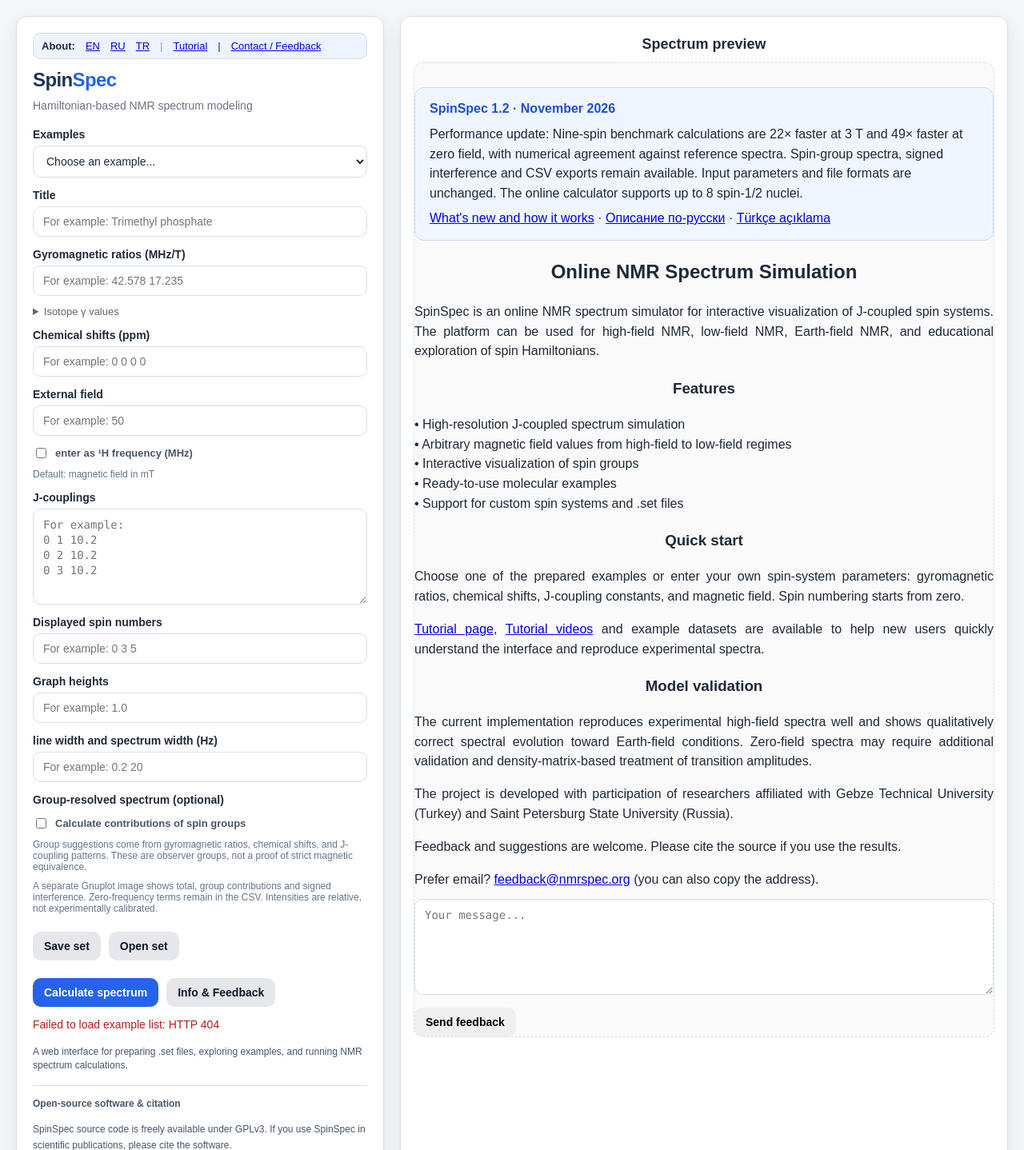
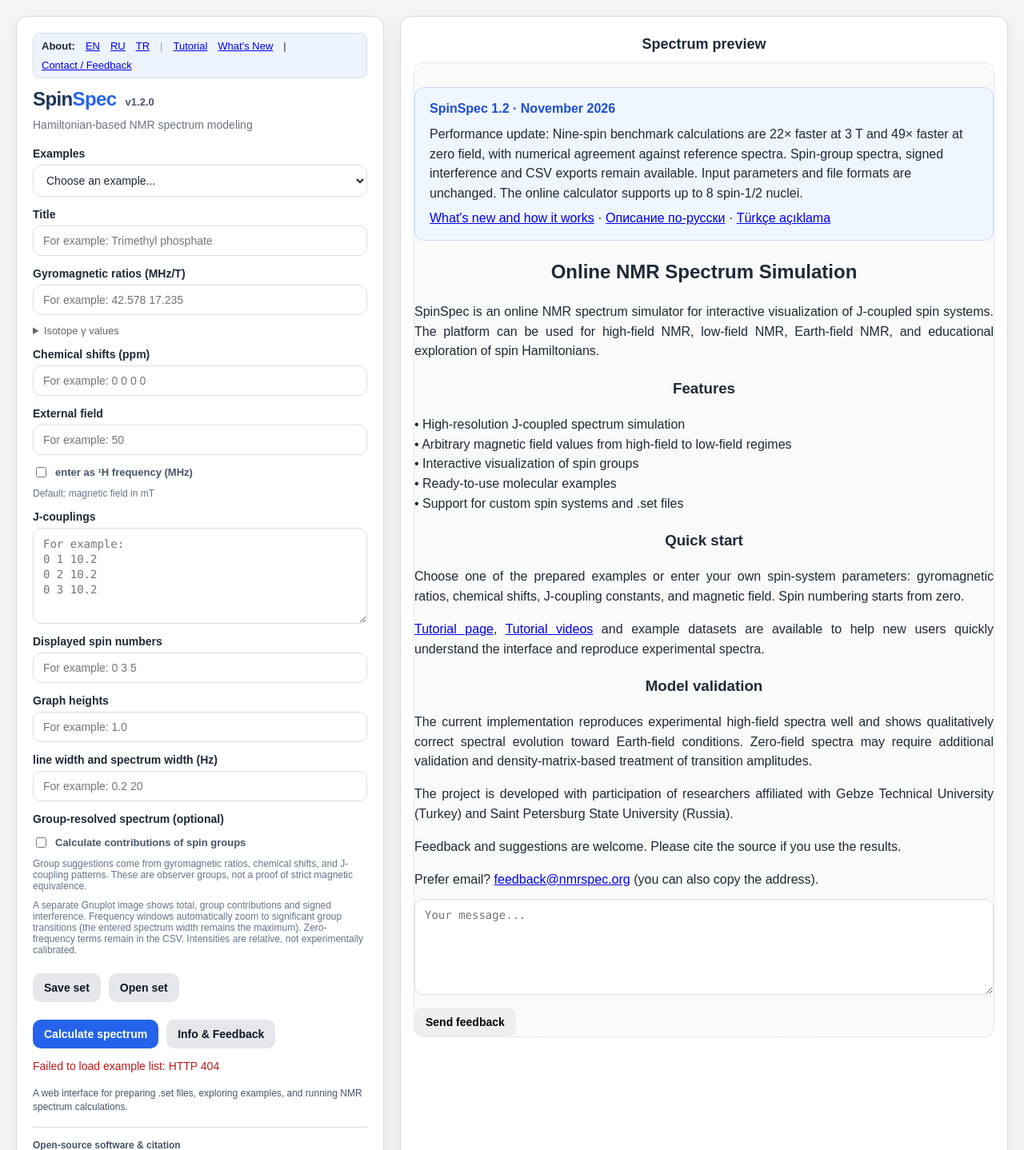
Before and after one commit to scleroze/SpinSpec, a Python web app: template templates/index.html in a window 1280 px wide. Shown: the top 1438 px of the page at 80% size. Run offline with Jinja, Linux system fonts and the light colour scheme; the template is opened without the code that fills it, so the values that code supplies are empty.

Commit message:
docs(web): show v1.2.0 and release history in templates/index.html

```diff
--- a/templates/index.html
+++ b/templates/index.html
@@ -425,10 +425,14 @@
         <a href="/tr" lang="tr" title="Türkçe yazılım tanıtımı">TR</a>
         <span style="color:#94a3b8" aria-hidden="true">|</span>
         <a href="/tutorial" title="Illustrated guide in English">Tutorial</a>
+        <a href="/changes" title="Version history and release notes">What's New</a>
         <span aria-hidden="true">|</span>
         <a href="#feedbackText" id="contactFeedbackLink">Contact / Feedback</a>
       </nav>
-      <h1 style="font-family:Arial,Helvetica,sans-serif;font-size:24px;font-weight:800;letter-spacing:-0.6px;color:#1c3558">Spin<span style="color:#2563eb">Spec</span></h1>
+      <div style="display:flex;align-items:baseline;gap:11px;flex-wrap:wrap">
+        <h1 style="font-family:Arial,Helvetica,sans-serif;font-size:24px;font-weight:800;letter-spacing:-0.6px;color:#1c3558">Spin<span style="color:#2563eb">Spec</span></h1>
+        <a href="/changes" aria-label="SpinSpec version 1.2.0, release history" style="font-size:13px;font-weight:700;color:#475569;text-decoration:none">v1.2.0</a>
+      </div>
       <p class="subtitle">Hamiltonian-based NMR spectrum modeling</p>
 
       <form id="nmrForm" class="form-grid">
@@ -531,8 +535,10 @@
           </div>
           <div class="hint">
             A separate Gnuplot image shows total, group contributions and signed
-            interference. Zero-frequency terms remain in the CSV. Intensities
-            are relative, not experimentally calibrated.
+            interference. Frequency windows automatically zoom to significant
+            group transitions (the entered spectrum width remains the maximum).
+            Zero-frequency terms remain in the CSV. Intensities are relative,
+            not experimentally calibrated.
           </div>
         </div>
 
```
